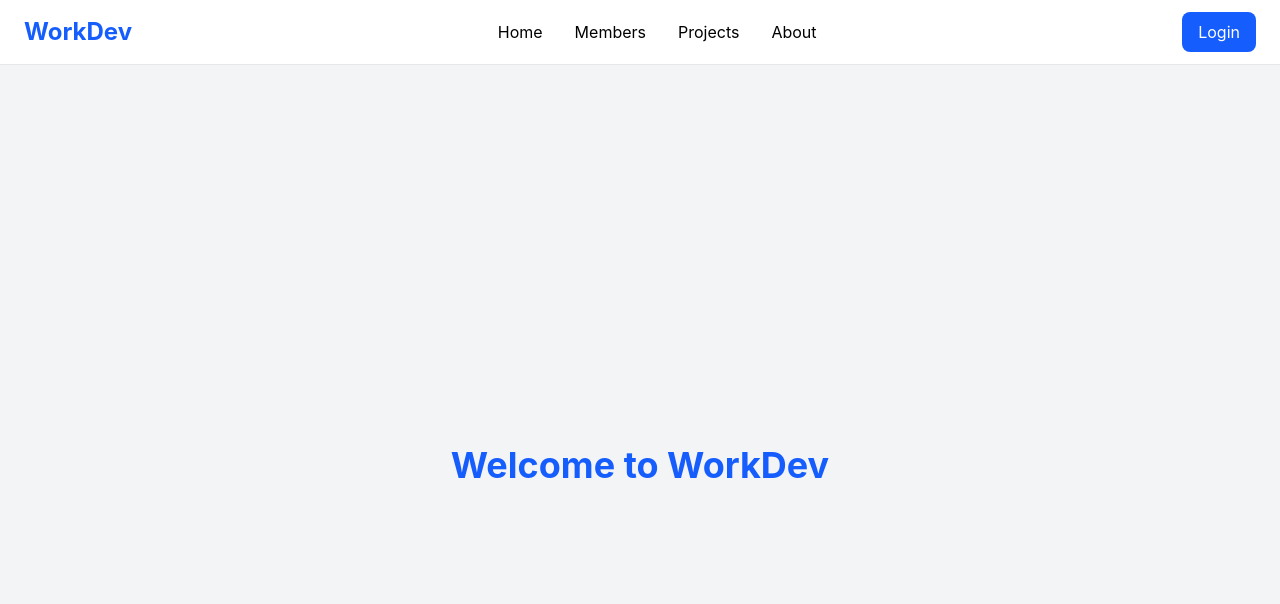
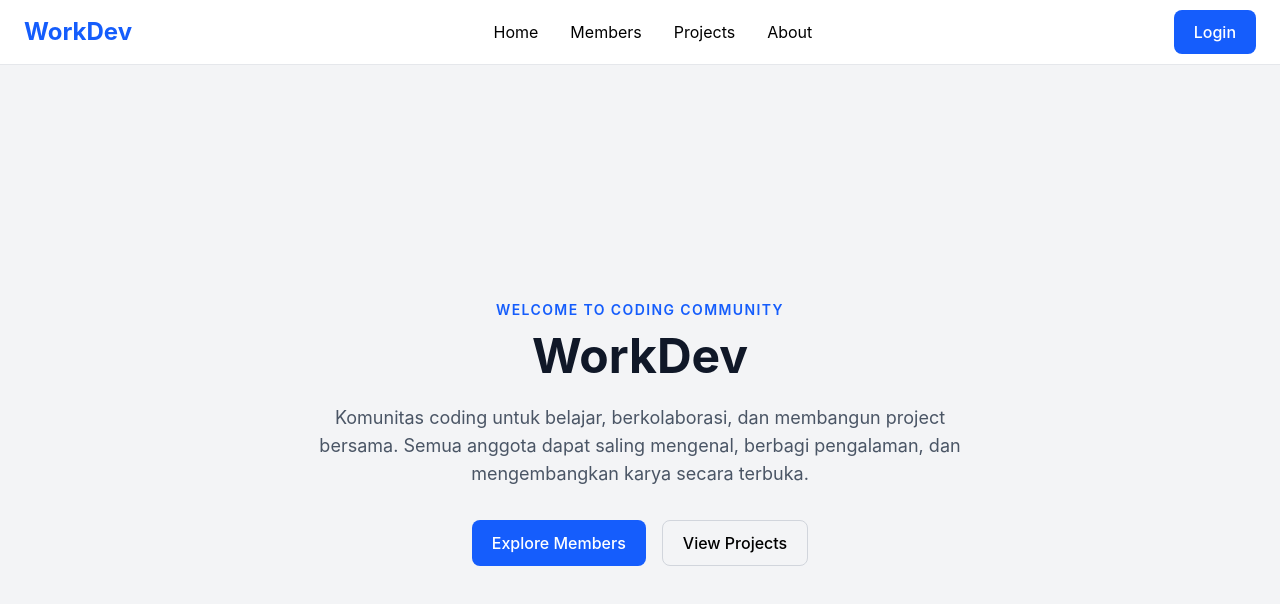
Before and after one commit to Squarepants23/WorkDev, a React (Vite) app in the folder client/: page / in a window 1280 px wide. Shown: the top 604 px of the page. Built offline with nearby package versions, Linux system fonts and the light colour scheme.

Commit message:
Create reusable UI components and home hero section

```diff
--- /dev/null
+++ b/client/src/components/Button/Button.tsx
@@ -0,0 +1,23 @@
+type ButtonProps = {
+  children: React.ReactNode;
+  onClick?: () => void;
+  type?: "button" | "submit";
+};
+
+function Button({
+  children,
+  onClick,
+  type = "button",
+}: ButtonProps) {
+  return (
+    <button
+      type={type}
+      onClick={onClick}
+      className="rounded-lg bg-blue-600 px-5 py-2.5 font-medium text-white transition duration-200 hover:bg-blue-700"
+    >
+      {children}
+    </button>
+  );
+}
+
+export default Button;
--- /dev/null
+++ b/client/src/components/Container/Container.tsx
@@ -0,0 +1,13 @@
+type ContainerProps = {
+  children: React.ReactNode;
+};
+
+function Container({ children }: ContainerProps) {
+  return (
+    <div className="mx-auto w-full max-w-7xl px-6">
+      {children}
+    </div>
+  );
+}
+
+export default Container;
--- a/client/src/components/Navbar/Navbar.tsx
+++ b/client/src/components/Navbar/Navbar.tsx
@@ -1,5 +1,6 @@
 import { Link } from "react-router-dom";
 import Logo from "../Logo/Logo";
+import Button from "../Button/Button";
 
 function Navbar() {
   return (
@@ -14,11 +15,8 @@ function Navbar() {
           <Link to="/about">About</Link>
         </div>
 
-        <Link
-          to="/login"
-          className="rounded-lg bg-blue-600 px-4 py-2 text-white transition hover:bg-blue-700"
-        >
-          Login
+        <Link to="/login">
+            <Button>Login</Button>
         </Link>
       </div>
     </nav>
--- a/client/src/pages/HomePage.tsx
+++ b/client/src/pages/HomePage.tsx
@@ -1,10 +1,31 @@
+import Container from "../components/Container/Container";
+import Button from "../components/Button/Button";
+
 function HomePage() {
   return (
-    <div className="flex min-h-screen items-center justify-center">
-      <h1 className="text-4xl font-bold text-blue-600">
-        Welcome to WorkDev
-      </h1>
-    </div>
+    <Container>
+      <section className="flex min-h-[calc(100vh-64px)] flex-col items-center justify-center text-center">
+        <p className="mb-3 text-sm font-semibold uppercase tracking-widest text-blue-600">
+          Welcome to Coding Community
+        </p>
+
+        <h1 className="mb-6 text-5xl font-bold text-gray-900">WorkDev</h1>
+
+        <p className="mb-8 max-w-2xl text-lg text-gray-600">
+          Komunitas coding untuk belajar, berkolaborasi, dan membangun project
+          bersama. Semua anggota dapat saling mengenal, berbagi pengalaman, dan
+          mengembangkan karya secara terbuka.
+        </p>
+
+        <div className="flex flex-wrap justify-center gap-4">
+          <Button>Explore Members</Button>
+
+          <button className="rounded-lg border border-gray-300 px-5 py-2.5 font-medium transition hover:bg-gray-100">
+            View Projects
+          </button>
+        </div>
+      </section>
+    </Container>
   );
 }
 
```
